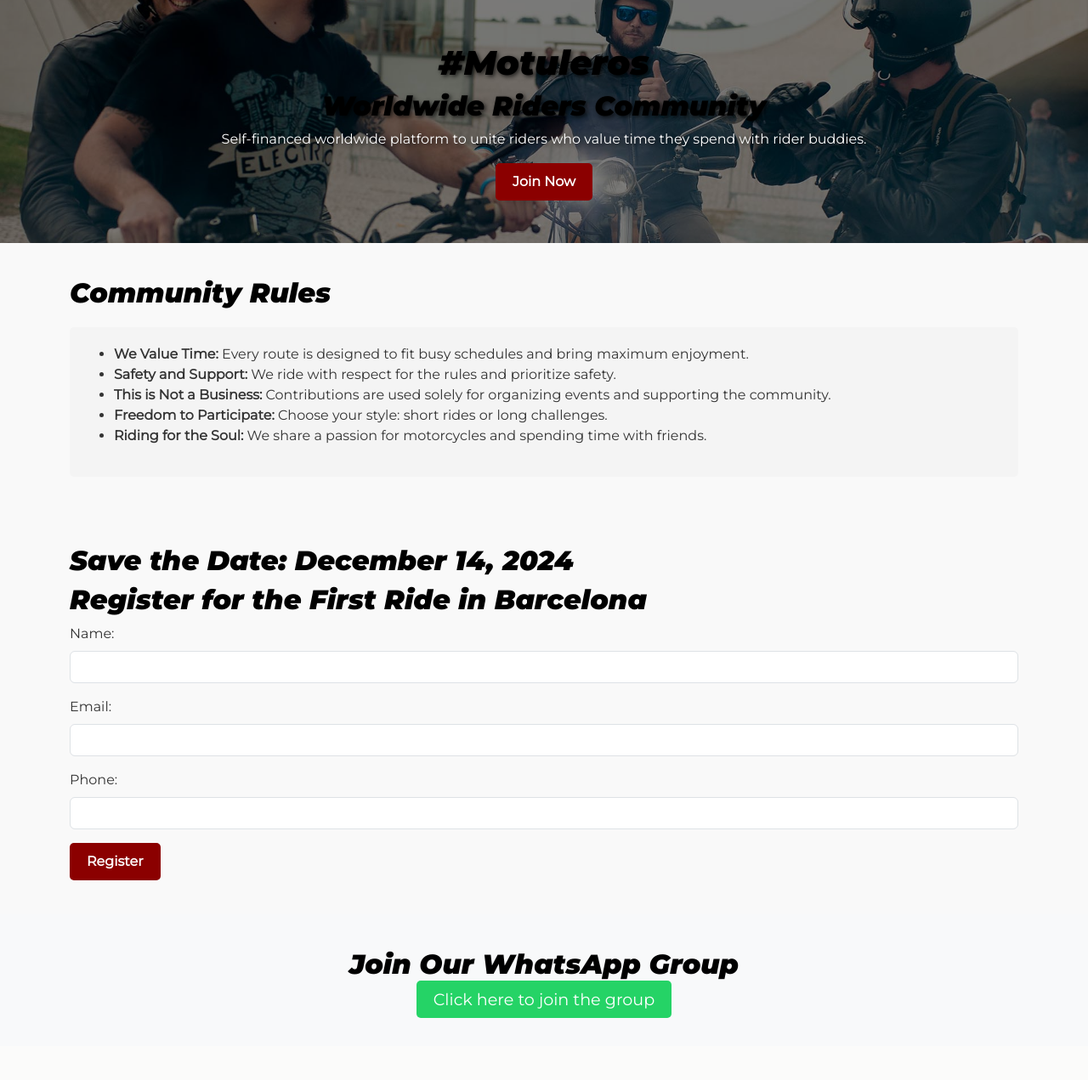
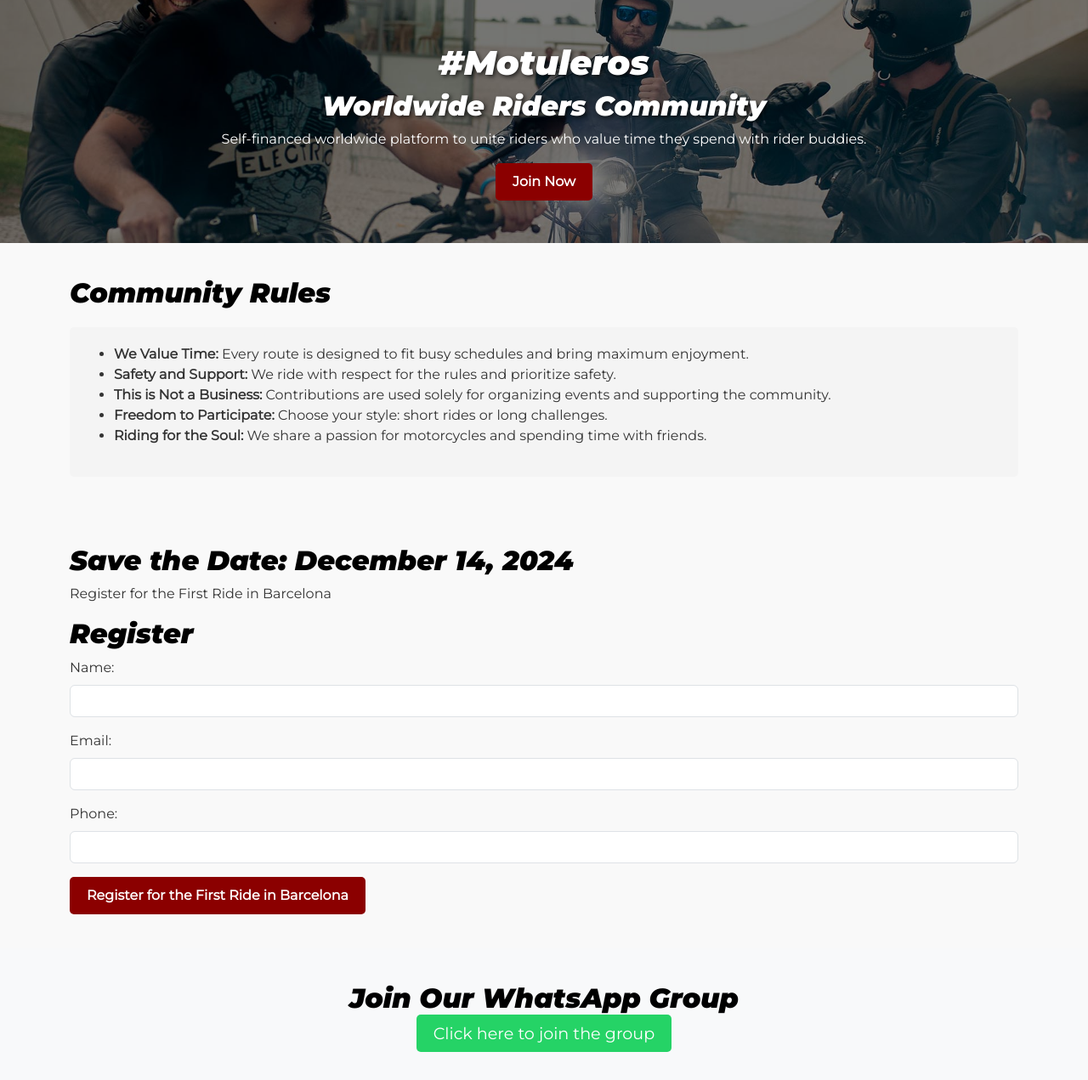
Before and after one commit to kornchli0/motul_community, a Flask app: page / in a window 1280 px wide. Shown: the whole page at 85% size. Before the commit the page ends 1198 px from the top, so only its background shows below. Run offline with Flask 3, Linux system fonts and the light colour scheme.

Commit message:
Update header colors: white for banner, black for sections

```diff
--- a/templates/index.html
+++ b/templates/index.html
@@ -37,14 +37,14 @@
             position: relative;
             z-index: 2;
         }
-        .banner h1, .banner h2, .banner p {
-            text-shadow: 2px 2px 5px rgba(0, 0, 0, 0.7); /* Тень только для текста баннера */
+        .banner h1, .banner h2 {
+            color: white; /* Белый цвет только для заголовков в баннере */
+            text-shadow: 2px 2px 5px rgba(0, 0, 0, 0.7); /* Тень */
         }
         h1, h2, h3 {
             font-family: 'Montserrat', sans-serif;
             font-style: italic;
             font-weight: 900;
-            color: black;
         }
         .section h2 {
             color: black; /* Заголовки разделов */
@@ -125,7 +125,8 @@
     <div class="section" id="register">
         <div class="container">
             <h2 class="event-date">Save the Date: December 14, 2024</h2>
-            <h2>Register for the First Ride in Barcelona</h2>
+            <p>Register for the First Ride in Barcelona</p>
+            <h2>Register</h2>
             <form action="/register" method="POST">
                 <div class="mb-3">
                     <label for="name" class="form-label">Name:</label>
@@ -139,7 +140,7 @@
                     <label for="phone" class="form-label">Phone:</label>
                     <input type="tel" class="form-control" id="phone" name="phone" required>
                 </div>
-                <button type="submit" class="btn btn-dark-red">Register</button>
+                <button type="submit" class="btn btn-dark-red">Register for the First Ride in Barcelona</button>
             </form>
         </div>
     </div>
```
